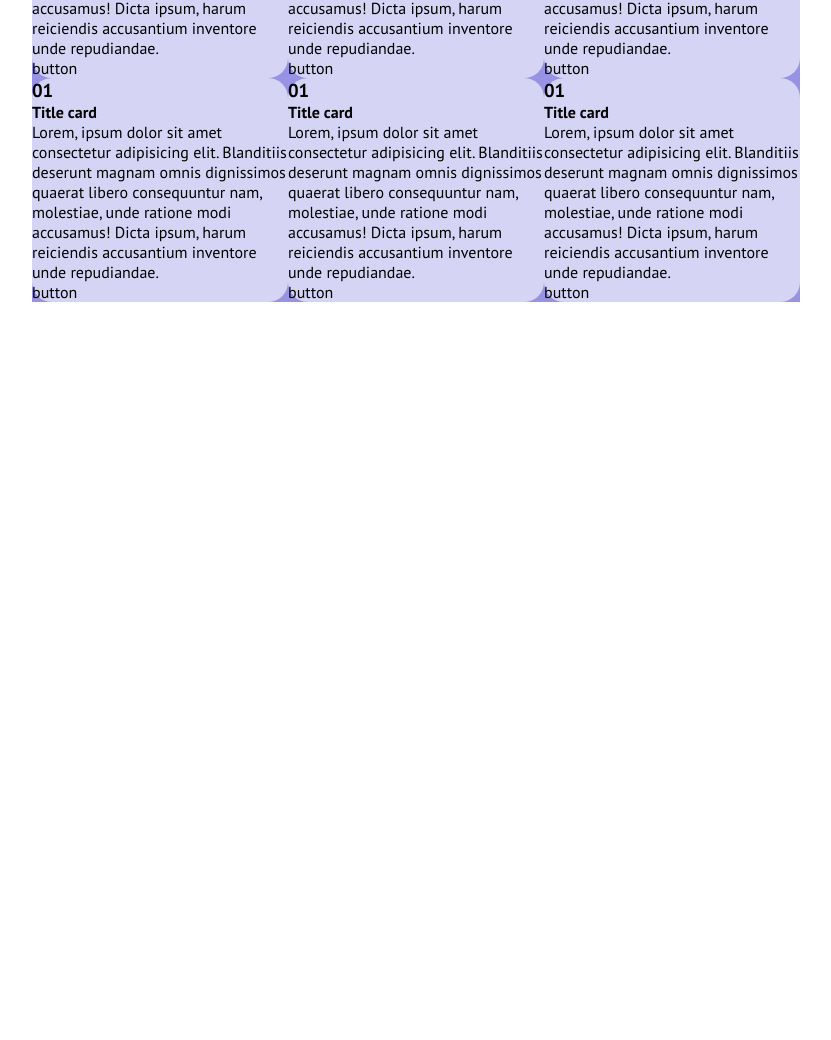
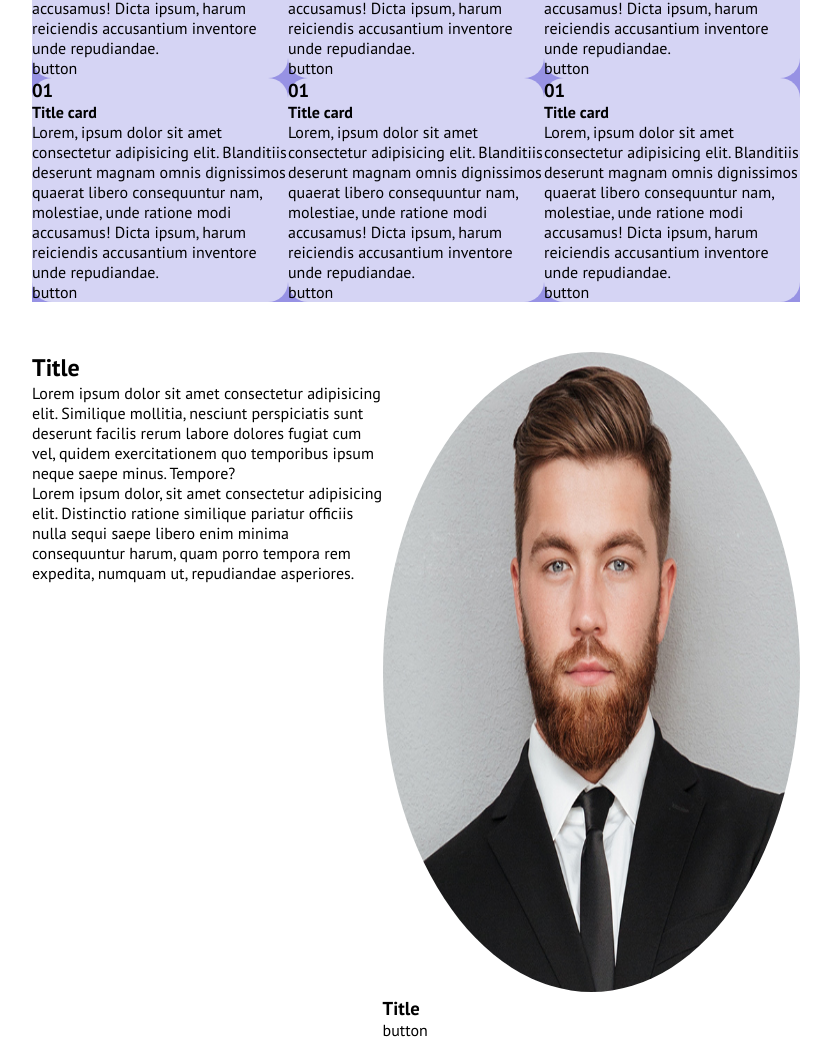
Before and after one commit to Baglio1683/htmlcss-responsive-layout, a plain HTML site: page index.html in a window 1280 px wide. Shown: the part 4061-5101 px from the top of the page, without its empty margins (224-1055 px from the left). Before the commit the page ends 4363 px from the top, so only its background shows below. Drawn offline with Linux system fonts and the light colour scheme; a web font is replaced by a local one.

Commit message:
add structure of section 5

```diff
--- a/css/style.css
+++ b/css/style.css
@@ -200,7 +200,22 @@ background-color: var(--secondary-col-light);
 }
 
 
+/* SETTING SECTION 5  */
 
+
+.section-5{
+
+    margin-top: 50px;
+
+}
+
+.card-s5 img{
+
+    width: 50vw;
+    height: 50vw;
+    border-radius: 50%;
+
+}
 
 
 
@@ -265,6 +280,20 @@ align-items: center;
 
 }
 
+
+/* SETTING SECTION 5 */
+
+.card-s5:first-child{
+
+  width: 70%;
+
+}
+
+.section-5{
+
+display: flex;
+
+}
 
 
 
--- a/index.html
+++ b/index.html
@@ -295,6 +295,47 @@
 
 
 
+           <!-- Start div section 5  -->
+           <div class="section-5">
+
+              <div class="card-s5">
+
+                <h2>Title</h2>
+                <p>Lorem ipsum dolor sit amet consectetur adipisicing elit. Similique mollitia, nesciunt perspiciatis sunt deserunt facilis rerum labore dolores fugiat cum vel, quidem exercitationem quo temporibus ipsum neque saepe minus. Tempore?</p>
+                 <p>Lorem ipsum dolor, sit amet consectetur adipisicing elit. Distinctio ratione similique pariatur officiis nulla sequi saepe libero enim minima consequuntur harum, quam porro tempora rem expedita, numquam ut, repudiandae asperiores.</p>
+
+              </div>
+
+
+              <div class="card-s5">
+
+               <img src="img/about.jpg" alt="">
+               <h3>Title</h3>
+               <span>button</span>
+
+
+
+
+
+              </div>
+
+
+
+
+
+
+
+
+           </div>
+           <!-- End div section 5  -->
+
+
+
+
+
+
+
+
        </div>
        <!-- End Container-1 -->
 
```
